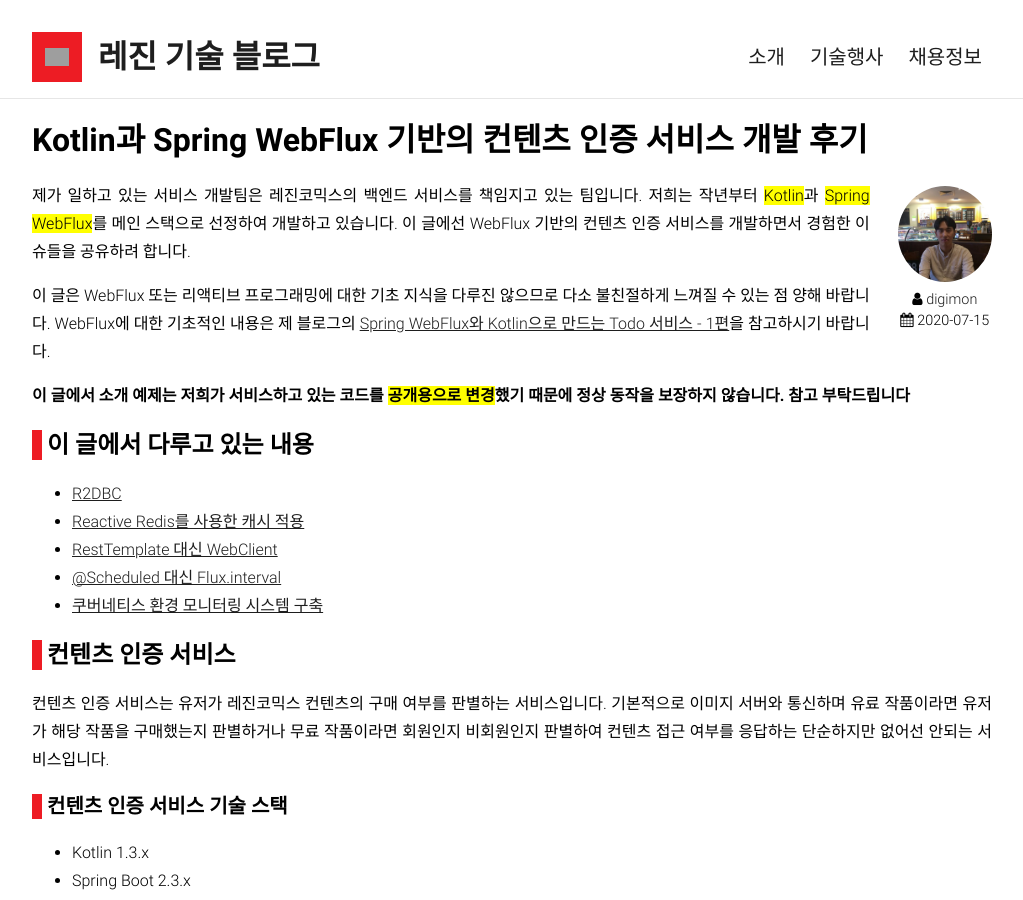
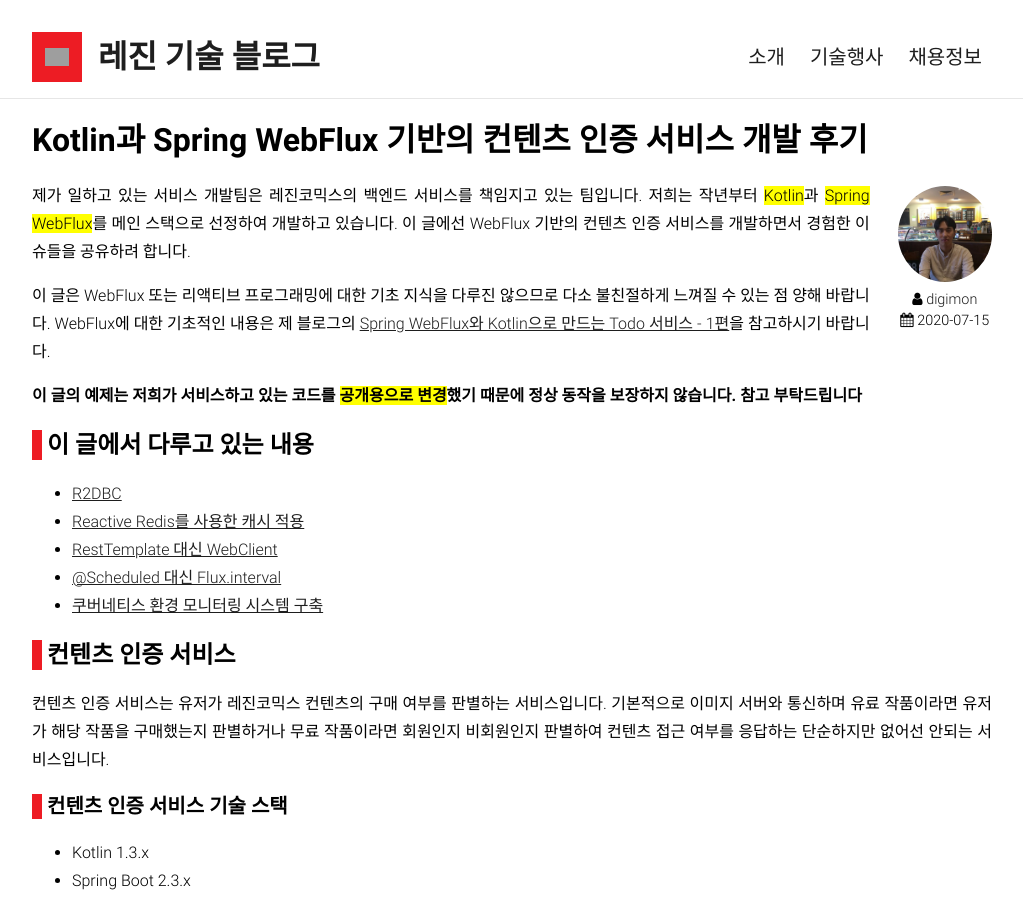
Before and after one commit to lezhin/lezhin.github.io, a Jekyll site: the page built from _posts/2020-07-15-kotlin-webflux.md, in a window 1280 px wide and 900 px high. Shown: the whole window, without its empty margins (128-1151 px from the left). Built offline with Jekyll 4.4.1, drawn with Linux system fonts in a browser that asks for light colours; nearby versions of some CDN libraries; some web fonts are replaced; our own code applies the rules of GitHub Pages for plain Markdown files; comment, search, counter and statistics services are not loaded; grey boxes are pictures that could not be loaded.

Commit message:
오타 수정

```diff
--- a/_posts/2020-07-15-kotlin-webflux.md
+++ b/_posts/2020-07-15-kotlin-webflux.md
@@ -8,7 +8,7 @@
 
 이 글은 WebFlux 또는 리액티브 프로그래밍에 대한 기초 지식을 다루진 않으므로 다소 불친절하게 느껴질 수 있는 점 양해 바랍니다. WebFlux에 대한 기초적인 내용은 제 블로그의 [Spring WebFlux와 Kotlin으로 만드는 Todo 서비스 - 1편](https://devsh.tistory.com/entry/Spring-WebFlux-with-Kotlin)을 참고하시기 바랍니다.
 
-**이 글에서 소개 예제는 저희가 서비스하고 있는 코드를 <mark>공개용으로 변경</mark>했기 때문에 정상 동작을 보장하지 않습니다. 참고 부탁드립니다**
+**이 글의 예제는 저희가 서비스하고 있는 코드를 <mark>공개용으로 변경</mark>했기 때문에 정상 동작을 보장하지 않습니다. 참고 부탁드립니다**
 
 ## 이 글에서 다루고 있는 내용
 * [R2DBC](#r2dbcreactive-relational-database-connectivity)
```
